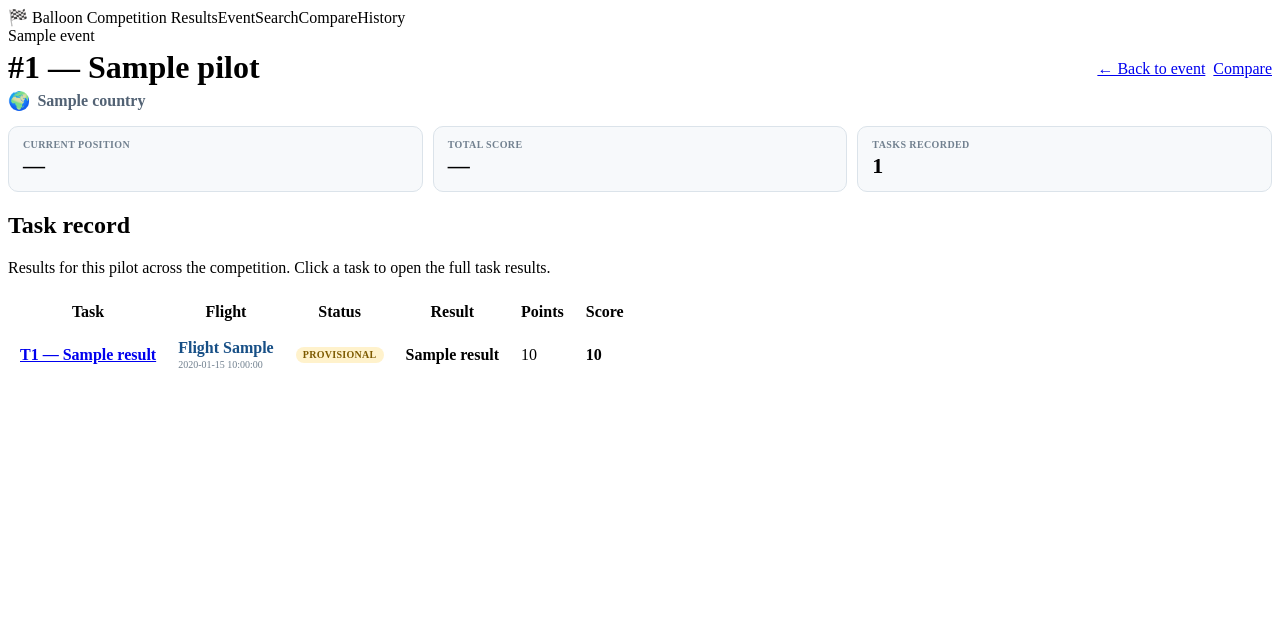
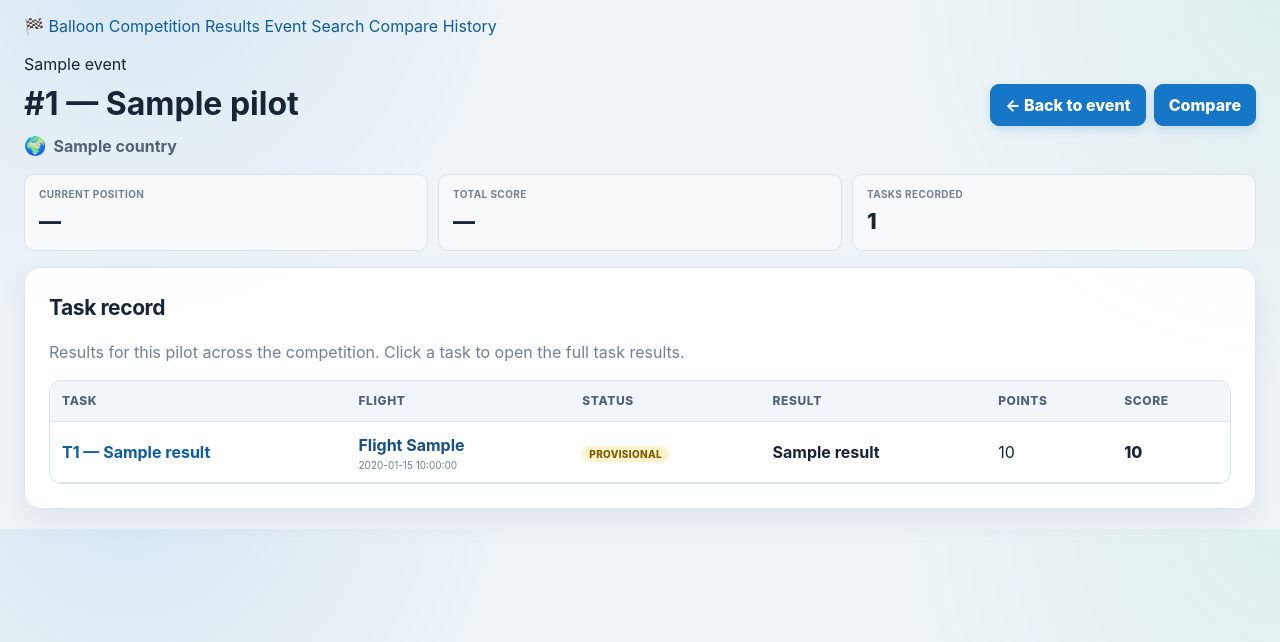
Before and after one commit to Jimmy-thom/balloon-competition-results, a Flask app: template templates/pilot.html in a window 1280 px wide. Shown: the top 642 px of the page. Run offline with Flask 3, Linux system fonts and the light colour scheme; the template is opened without the code that fills it: most values are stand-ins (such as "Sample title", 1, 10 or a date in 2020); data that the repository does not hold is empty; some libraries are stand-ins or nearby versions.

Commit message:
Update base.html

```diff
--- a/templates/base.html
+++ b/templates/base.html
@@ -1,2 +1,27 @@
-🏁 Balloon Competition Results{% if event is defined %}EventSearchCompareHistory{% endif %}
-{% block content %}{% endblock %}
+<!doctype html>
+<html>
+<head>
+  <meta charset="utf-8">
+  <meta name="viewport" content="width=device-width,initial-scale=1">
+  <title>{% block title %}Balloon Competition Results{% endblock %}</title>
+  <link rel="stylesheet" href="{{ url_for('static', filename='style.css') }}">
+</head>
+
+<body>
+  <nav>
+    <a class="brand" href="/">🏁 Balloon Competition Results</a>
+    <span class="nav-spacer"></span>
+
+    {% if event is defined %}
+      <a href="/event/{{event.id}}">Event</a>
+      <a href="/event/{{event.id}}/search">Search</a>
+      <a href="/event/{{event.id}}/compare">Compare</a>
+      <a href="/event/{{event.id}}/history">History</a>
+    {% endif %}
+  </nav>
+
+  <main>
+    {% block content %}{% endblock %}
+  </main>
+</body>
+</html>
```
